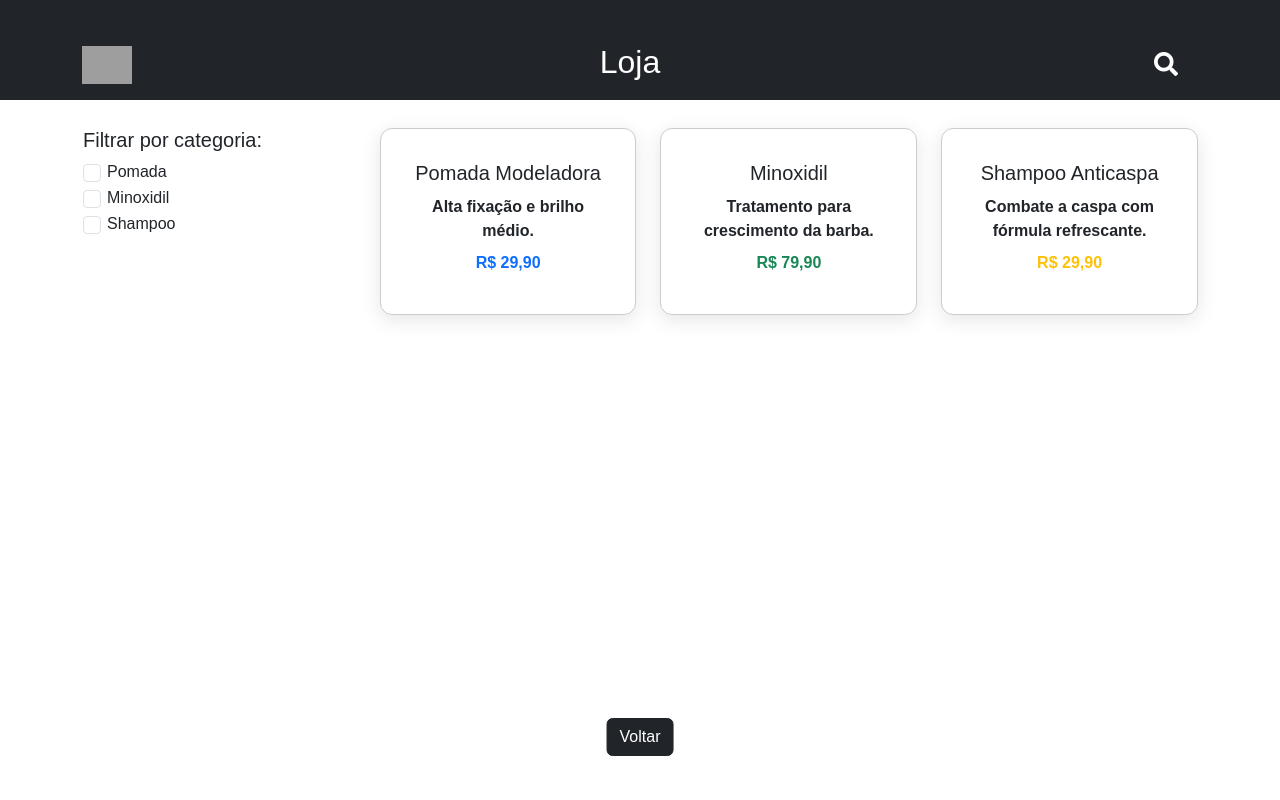
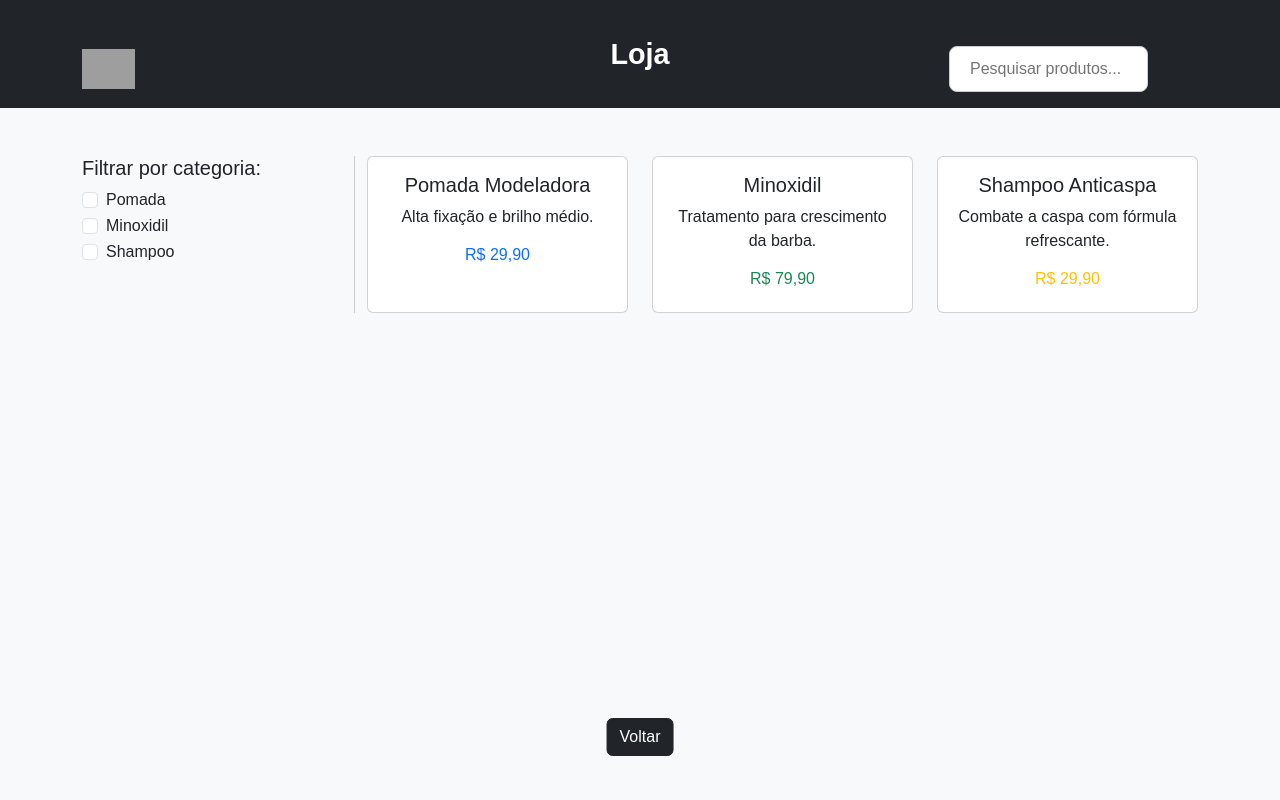
Before and after one commit to JCassimiro2/BarberSabara, a PHP site: page /loja.html in a window 1280 px wide. Run offline with PHP 8.4, Linux system fonts and the light colour scheme; grey boxes are pictures that could not be loaded.

Commit message:
mudanaças

```diff
--- a/css/style.css
+++ b/css/style.css
@@ -458,110 +458,6 @@ footer {
   font-weight: bold;
 }
 
-.search-icon {
-  font-size: 1.5rem;
-  cursor: pointer;
-  margin-right: 20px;
-  width: 50px;
-  text-align: right;
-}
-
-.loja-header .container {
-  display: flex;
-  align-items: center;
-  justify-content: space-between;
-}
-
-.logo-loja {
-  width: 50px;
-}
-
-
-.titulo-loja {
-  flex-grow: 1;
-  text-align: center;
-  margin: 0;
-  transform: translateY(-3px); /* Leve ajuste vertical se necessário */
-}
-
-/* Espaçamento da lateral do filtro */
-.filtros-loja {
-  flex: 1;
-  max-width: 300px;
-  margin-left: 1px;
-}
-
-/* Estilo para o botão de voltar */
-.voltar-btn {
-  position: fixed;
-  bottom: 20px; /* Ajuste a distância da parte inferior da tela */
-  left: 50%;
-  transform: translateX(-50%); /* Centraliza o botão horizontalmente */
-  z-index: 999; /* Garante que o botão fique acima de outros elementos */
-}
-/* Ajuste para garantir que o layout dos produtos e filtros fique ao lado *
-
-/* Barra de pesquisa */
-.search-bar {
-  position: relative;
-  width: 100%;
-  max-width: 350px;
-  margin-bottom: 30px; /* Espaço abaixo da pesquisa */
-}
-
-.search-bar input {
-  width: 100%;
-  padding-left: 30px;
-  padding-right: 10px;
-  border-radius: 25px; /* Bordas arredondadas */
-  border: 1px solid #ccc; /* Borda cinza clara */
-  padding: 10px;
-}
-
-.search-bar i {
-  position: absolute;
-  left: 10px;
-  top: 50%;
-  transform: translateY(-50%);
-  color: #aaa;
-}
-
-/* Layout da área de filtro e produtos lado a lado */
-.container {
-  display: flex;
-  justify-content: flex-start; /* Deixa o filtro e os produtos alinhados no início */
-  gap: 30px; /* Espaço entre o filtro e os produtos */
-  margin-top: 30px;
-}
-
-.filtros-loja {
-  flex: 1;
-  max-width: 300px; /* Limita o tamanho do filtro */
-}
-
-.col-md-9 {
-  flex: 3; /* Dá mais espaço para os produtos */
-  display: flex;
-  justify-content: center; /* Centraliza os produtos */
-  flex-wrap: wrap;
-}
-
-/* Estilos para os produtos */
-.produto {
-  margin-bottom: 20px;
-  display: flex;
-  justify-content: center;
-}
-
-.card {
-  width: 100%; /* Ajusta a largura da carta para ocupar 100% */
-}
-
-/* Estilos para o botão voltar */
-.voltar-btn {
-  margin-top: 30px;
-}
-
 
 @media (max-width: 768px) {
   nav ul {
--- /dev/null
+++ b/css/styleLoja.css
@@ -0,0 +1,179 @@
+/* Estilos gerais para o loja.html */
+body {
+    font-family: Arial, sans-serif;
+    background-color: #f8f9fa;
+    padding: 0;
+  }
+
+  .search-bar {
+    position: relative;
+    width: 100%;
+    max-width: 350px;
+    margin-bottom: 30px; /* Espaço abaixo da pesquisa */
+  }
+
+  .search-bar input {
+    width: 100%;
+    padding-left: 30px;
+    padding-right: 10px;
+    border-radius: 25px; /* Bordas arredondadas */
+    border: 1px solid #ccc; /* Borda cinza clara */
+    padding: 10px;
+  }
+
+  .search-bar i {
+    position: absolute;
+    left: 10px;
+    top: 50%;
+    transform: translateY(-50%);
+    color: #aaa;
+  }
+
+  /* Layout da área de filtro e produtos lado a lado */
+  .container {
+    display: flex;
+    justify-content: flex-start; /* Deixa o filtro e os produtos alinhados no início */
+    gap: 30px; /* Espaço entre o filtro e os produtos */
+    margin-top: 30px;
+  }
+
+  .filtros-loja {
+    border-right: 1px solid #ccc;
+  }
+
+  .col-md-9 {
+    flex: 3; /* Dá mais espaço para os produtos */
+    display: flex;
+    justify-content: center; /* Centraliza os produtos */
+    flex-wrap: wrap;
+  }
+
+  /* Estilos para os produtos */
+  .produto .card {
+    min-height: 100%;
+    overflow-wrap: break-word;
+    display: flex;
+    flex-direction: column;
+    justify-content: center;
+  }
+
+  /* Estilos para o botão voltar */
+  .voltar-btn {
+    position: fixed;
+    bottom: 20px; /* Ajuste a distância da parte inferior da tela */
+    left: 50%;
+    transform: translateX(-50%); /* Centraliza o botão horizontalmente */
+    z-index: 999; /* Garante que o botão fique acima de outros elementos */
+  }
+
+  .titulo-loja {
+    text-align: center;
+    font-size: 2.5em;
+    font-weight: bold;
+    color: white; /* ou qualquer cor que combine com seu layout */
+    margin: 0 auto;
+    padding: 1em 0;
+  }
+
+  .loja-header {
+    display: flex;
+    justify-content: center;
+    align-items: center;
+    padding-top: 20px;
+  }
+
+  .logo-loja {
+    height: 40px; /* ou ajuste conforme necessário */
+  }
+
+  .search-icon {
+    font-size: 1.5em;
+    color: white;
+    cursor: pointer;
+  }
+
+  /* Título centralizado no header */
+  .titulo-loja-centralizado {
+    position: absolute;
+    top: 50%;
+    left: 50%;
+    transform: translate(-50%, -50%);
+    margin: 0;
+    font-size: 1.8em;
+    font-weight: bold;
+    color: white;
+    pointer-events: none; /* evita cliques acidentais */
+  }
+
+  .search-form {
+    display: flex;
+    align-items: center;
+    gap: 0.5em;
+  }
+
+  .search-form input {
+    padding: 0.4em 0.6em;
+    border-radius: 4px;
+    border: 1px solid #ccc;
+    outline: none;
+  }
+
+  .search-form button {
+    background-color: #444;
+    color: white;
+    border: none;
+    padding: 0.4em 0.8em;
+    border-radius: 4px;
+    cursor: pointer;
+    transition: background 0.3s ease;
+  }
+
+  .search-form button:hover {
+    background-color: #666;
+  }
+
+  .destaque {
+    animation: brilho 0.3s ease-in-out;
+  }
+
+  #mensagem-nao-encontrado {
+    display: none;
+    position: fixed;
+    top: 50%;
+    left: 50%;
+    transform: translate(-50%, -50%);
+    color: rgb(27, 25, 25);
+    font-weight: bold;
+    background-color: #fff;
+    padding: 20px 30px;
+    border-radius: 10px;
+    box-shadow: 0 0 15px rgba(0, 0, 0, 0.3);
+    z-index: 1000;
+  }
+
+  .pesquisa-container input {
+    padding: 5px 10px;
+    border-radius: 8px;
+    border: none;
+    width: 220px;
+  }
+
+
+  #campo-pesquisa {
+    padding: 10px 20px;
+    width: 80%;
+    max-width: 400px;
+    border: 1px solid #ccc;
+    border-radius: 8px;
+    font-size: 16px;
+  }
+
+
+  @keyframes brilho {
+    from {
+      outline-color: transparent;
+    }
+    to {
+      outline-color: gold;
+    }
+  }
--- a/index.html
+++ b/index.html
@@ -65,7 +65,7 @@
         </div>
         <p class="Sobre-mim">Gosto de cuidar do meu visual, saúde e me divertir com os amigos,<br> sou focado em resultados e desempenho,
           tenho como objetivo<br> ser reconhecido profissionalmente, e procuro sempre aprendizado<br> para conseguir realizar o que meus clientes desejam,
-          <br> sempre deixando-os avontade em meu espaço de trabalho</p>
+          <br> sempre deixando-os a vontade em meu espaço de trabalho</p>
       </div>
     </section>
 
--- a/loja.html
+++ b/loja.html
@@ -4,22 +4,30 @@
   <meta charset="UTF-8" />
   <meta name="viewport" content="width=device-width, initial-scale=1.0"/>
   <title>Loja - BarberSabará</title>
+
+  <!-- Bootstrap -->
   <link href="https://cdn.jsdelivr.net/npm/bootstrap@5.3.3/dist/css/bootstrap.min.css" rel="stylesheet"/>
-  <link href="css/style.css" rel="stylesheet"/>
+  <!-- CSS personalizado -->
+  <link href="css/styleLoja.css" rel="stylesheet"/>
+  <!-- Ícones -->
   <link rel="stylesheet" href="https://cdnjs.cloudflare.com/ajax/libs/font-awesome/5.15.4/css/all.min.css">
 </head>
 <body>
-  <header class="loja-header bg-dark text-white py-3">
+
+  <header class="loja-header bg-dark text-white py-3 position-relative">
     <div class="container d-flex align-items-center justify-content-between">
       <img src="img/logo.png" alt="Logo BarberSabará" class="logo-loja">
-    <h2 class="titulo-loja mb-0">Loja</h2>
-    <div class="search-icon">
-      <i class="fas fa-search"></i>
+
+      <div class="pesquisa-container">
+        <input type="text" id="campo-pesquisa" placeholder="Pesquisar produtos..." oninput="pesquisarProduto()" />
       </div>
+
+      <p id="mensagem-nao-encontrado">Nenhum produto encontrado.</p>
+
+      <h2 class="titulo-loja-centralizado mb-0">Loja</h2>
     </div>
   </header>
 
-  </header>
   <div class="container my-5">
     <div class="row">
       <!-- Filtros -->
@@ -45,8 +53,8 @@
           <div class="col-md-4 produto pomada">
             <div class="card h-100">
               <div class="card-body text-center">
-                  <h5 class="card-title">Pomada Modeladora</h5>
-                  <p class="card-text">Alta fixação e brilho médio.</p>
+                <h5 class="card-title nome-produto">Pomada Modeladora</h5>
+                <p class="card-text descricao-produto">Alta fixação e brilho médio.</p>
                 <p class="h6 text-primary">R$ 29,90</p>
               </div>
             </div>
@@ -54,8 +62,8 @@
           <div class="col-md-4 produto minoxidil">
             <div class="card h-100">
               <div class="card-body text-center">
-                  <h5 class="card-title">Minoxidil</h5>
-                  <p class="card-text">Tratamento para crescimento da barba.</p>
+                <h5 class="card-title nome-produto">Minoxidil</h5>
+                <p class="card-text descricao-produto">Tratamento para crescimento da barba.</p>
                 <p class="h6 text-success">R$ 79,90</p>
               </div>
             </div>
@@ -63,10 +71,9 @@
           <div class="col-md-4 produto shampoo">
             <div class="card h-100">
               <div class="card-body text-center">
-                  <h5 class="card-title">Shampoo Anticaspa</h5>
-                  <p class="card-text">Combate a caspa com fórmula refrescante.</p>
+                <h5 class="card-title nome-produto">Shampoo Anticaspa</h5>
+                <p class="card-text descricao-produto">Combate a caspa com fórmula refrescante.</p>
                 <p class="h6 text-warning">R$ 29,90</p>
-                </div>
               </div>
             </div>
           </div>
@@ -80,7 +87,29 @@
     <button onclick="window.history.back()" class="btn btn-dark mb-4 voltar-btn">Voltar</button>
   </div>
 
+  <!-- Scripts -->
   <script>
+    function pesquisarProduto() {
+      let input = document.getElementById('campo-pesquisa').value.toLowerCase();
+      let produtos = document.querySelectorAll('.produto');
+      let mensagemNaoEncontrado = document.getElementById('mensagem-nao-encontrado');
+      let produtosEncontrados = false;
+
+      produtos.forEach(function(produto) {
+        let nome = produto.querySelector('.nome-produto')?.textContent.toLowerCase() || '';
+        let descricao = produto.querySelector('.descricao-produto')?.textContent.toLowerCase() || '';
+
+        if (nome.includes(input) || descricao.includes(input)) {
+          produto.classList.remove('d-none');
+          produtosEncontrados = true;
+        } else {
+          produto.classList.add('d-none');
+        }
+      });
+
+      mensagemNaoEncontrado.style.display = produtosEncontrados ? 'none' : 'block';
+    }
+
     document.querySelectorAll('.filtro-produto').forEach(filtro => {
       filtro.addEventListener('change', () => {
         const filtrosAtivos = Array.from(document.querySelectorAll('.filtro-produto:checked')).map(el => el.value);
@@ -89,15 +118,17 @@
         produtos.forEach(prod => {
           const classes = prod.classList;
           const visivel = filtrosAtivos.some(filtro => classes.contains(filtro));
-          prod.style.display = filtrosAtivos.length === 0 || visivel ? 'block' : 'none';
+          if (filtrosAtivos.length === 0 || visivel) {
+            prod.classList.remove('d-none');
+          } else {
+            prod.classList.add('d-none');
+          }
+        });
+
+        document.getElementById('campo-pesquisa').value = '';
+        document.getElementById('mensagem-nao-encontrado').style.display = 'none';
       });
     });
-    });
-
-    function searchFunction() {
-      const input = document.getElementById("searchInput").value.toLowerCase();
-      console.log("Pesquisando por:", input);
-    }
   </script>
 
   <script src="https://cdn.jsdelivr.net/npm/bootstrap@5.3.3/dist/js/bootstrap.bundle.min.js"></script>
```
Lines whose indentation alone changed are shown as unchanged.
